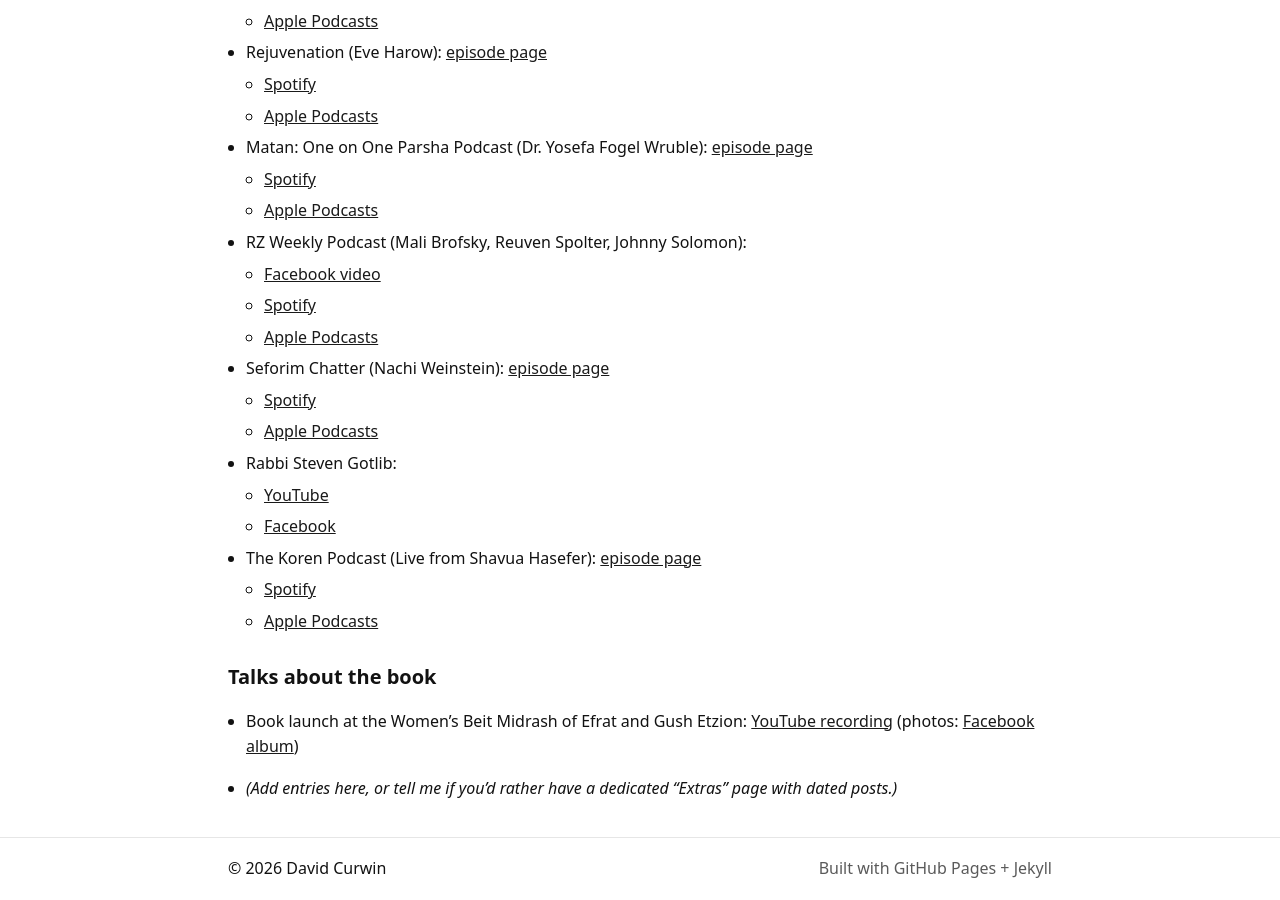
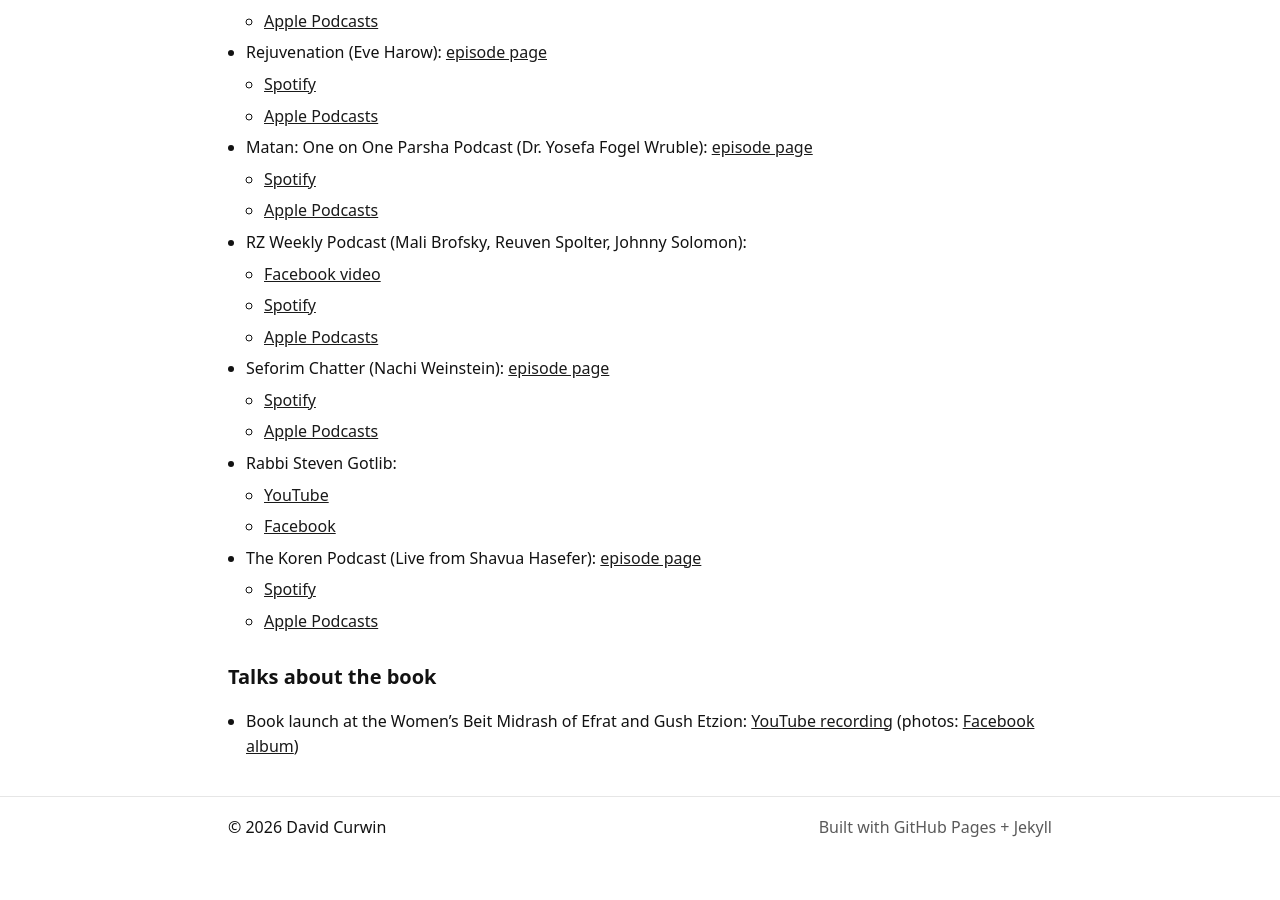
Before and after one commit to davidcurwin/davidcurwin.github.io, a Jekyll site: the page built from kohelet/index.md, in a window 1280 px wide and 900 px high, scrolled down 1474 px. Built offline with Jekyll 4.4.1, drawn with Linux system fonts in a browser that asks for light colours; our own code applies the rules of GitHub Pages for plain Markdown files; after the commit the page ends 2332 px from its top, so only the background shows below that.

Commit message:
Remove placeholder for Extras page in index.md
Removed placeholder text for additional entries.

```diff
--- a/kohelet/index.md
+++ b/kohelet/index.md
@@ -66,7 +66,3 @@ You can read a sample of the first 30 pages [here](https://korenpub.com/cdn/shop
 ## Talks about the book
 
 - Book launch at the Women’s Beit Midrash of Efrat and Gush Etzion: [YouTube recording](https://www.youtube.com/watch?v=fUPga2CKr6A) (photos: [Facebook album](https://www.facebook.com/permalink.php?story_fbid=pfbid0e25jPAox9edsTA6vJtrEoxabaGNHVb5bezdUR3NjQw5ZWgxTrSBHgi2oi4wRa6Wdl&id=100064714867368))
-
-
-
-- *(Add entries here, or tell me if you’d rather have a dedicated “Extras” page with dated posts.)*
```
